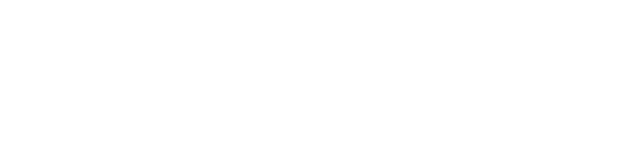
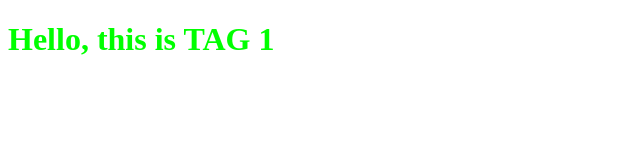
Before and after one commit to glitch09-developer/Basic-HTML-Boilerplate-code, a plain HTML site: page index.html in a window 1280 px wide. Shown: the whole page, without its empty margins (0-640 px from the left). Drawn offline with Linux system fonts and the light colour scheme.

Commit message:
Create index.html

```diff
--- a/index.html
+++ b/index.html
@@ -8,5 +8,7 @@
 </head>
 <body>
     <!-- Your content goes here -->
+    <!--Example Code:: -->
+    <h1 id='tag1'>Hello, this is TAG 1</h1>
 </body>
 </html>
```
